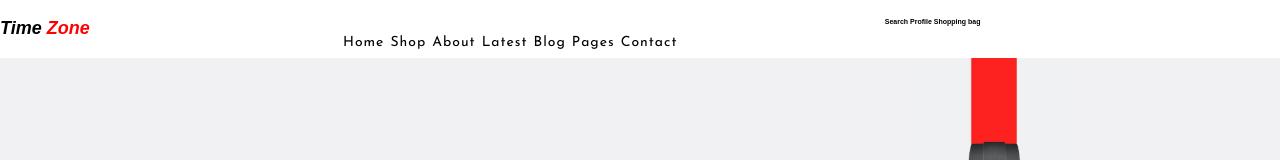
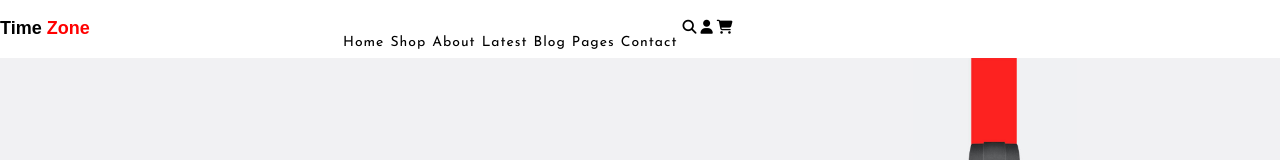
Before and after one commit to ekachernova/redi, a plain HTML site: page index.html in a window 1280 px wide. Shown: the top 160 px of the page. Drawn offline with Linux system fonts and the light colour scheme.

Commit message:
Adjust css, add fonts

```diff
--- a/index.html
+++ b/index.html
@@ -9,6 +9,7 @@
     <link rel="preconnect" href="https://fonts.googleapis.com">
     <link rel="preconnect" href="https://fonts.gstatic.com" crossorigin>
     <link href="https://fonts.googleapis.com/css2?family=Josefin+Sans:wght@100;400;408;600&display=swap" rel="stylesheet">
+    <script src="https://kit.fontawesome.com/4e4b63f4ba.js" crossorigin="anonymous"></script>
 </head>
 <body>
 
@@ -28,8 +29,12 @@
             <li>Contact</li>
         </ul>
 
-        <div class="search-profile-bag">
-            <a>Search Profile Shopping bag</a>
+        <div class="icons">
+            <i class="fa-solid fa-magnifying-glass"></i>
+            <i class="fa-solid fa-user"></i>
+            <i class="fa-solid fa-cart-shopping"></i>
+
+
         </div>
 
     </nav>
--- a/style.css
+++ b/style.css
@@ -22,19 +22,18 @@ nav a {
 .logo {
     width: 300px;
     font-size: 18px;
-    font-style: italic;
+    font-family:'Josefin Sans', sans-serif;
     font-weight:bolder;
 }
 
 .logo span {
     color: red;
 }
-.search-profile-bag {
-    width: 300px;
-    text-align: right;
-    font-size: 7px;
+.icons {
+    display: flex;
+    width: 500px;
+    font-size: 14px;
     font-weight: bold;
-
 }
 
 .menu {
@@ -54,14 +53,15 @@ nav a {
     padding: 3px;
 
 }
+.icons i  {
+    padding: 2px;
+}
+
 .landing {
     display: flex;
     justify-content: space-around;
     background-color: rgb(241, 241,243);
-
     height: 400px;
-
-
 }
 
 .landing-left {
```
